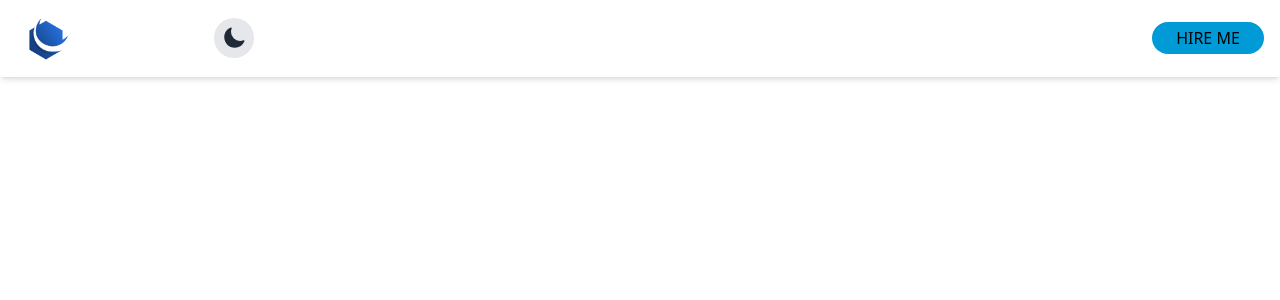
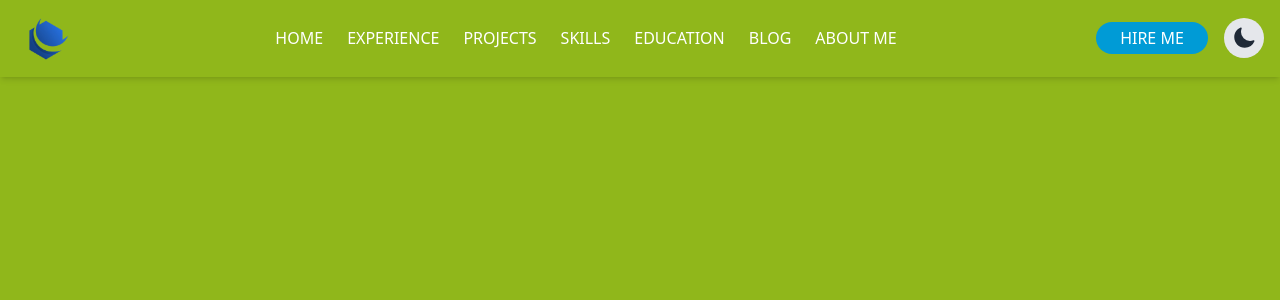
Before and after one commit to sumedha-niroshan/portfolio-, a Next.js app: page / in a window 1280 px wide. Shown: the top 300 px of the page. Built offline with nearby package versions, Linux system fonts and the light colour scheme.

Commit message:
Dark mode created

```diff
--- a/src/app/[components]/DarkModeToggle.jsx
+++ /dev/null
@@ -1,31 +0,0 @@
-"use client";
-import React, { useState, useEffect } from "react";
-import { SunIcon, MoonIcon } from "@heroicons/react/24/solid";
-
-function DarkModeToggle() {
-  const [darkMode, setDarkMode] = useState(false);
-
-  // Sync dark mode with the document
-  useEffect(() => {
-    if (darkMode) {
-      document.documentElement.classList.add("dark");
-    } else {
-      document.documentElement.classList.remove("dark");
-    }
-  }, [darkMode]);
-
-  return (
-    <button
-      onClick={() => setDarkMode(!darkMode)}
-      className="p-2 rounded-full bg-gray-200 dark:bg-gray-800 text-gray-800 dark:text-gray-200 transition-colors duration-300 focus:outline-none"
-    >
-      {darkMode ? (
-        <SunIcon className="h-6 w-6" />
-      ) : (
-        <MoonIcon className="h-6 w-6" />
-      )}
-    </button>
-  );
-}
-
-export default DarkModeToggle;
--- /dev/null
+++ b/src/app/[components]/ThemeToggle.jsx
@@ -0,0 +1,39 @@
+"use client";
+import React, { useState, useEffect } from "react";
+import { SunIcon, MoonIcon } from "@heroicons/react/24/solid";
+
+function ThemeToggle() {
+  const [theme, setTheme] = useState("light");
+
+  // On mount, check for a saved theme in localStorage
+  useEffect(() => {
+    const savedTheme = localStorage.getItem("theme");
+    if (savedTheme) {
+      setTheme(savedTheme);
+      document.body.className = savedTheme; // Set body class
+    }
+  }, []);
+
+  // Toggle theme
+  const toggleTheme = () => {
+    const newTheme = theme === "light" ? "dark" : "light";
+    setTheme(newTheme);
+    document.body.className = newTheme;
+    localStorage.setItem("theme", newTheme); // Save theme to localStorage
+  };
+
+  return (
+    <button
+      onClick={toggleTheme}
+      className="p-2 rounded-full bg-gray-200 dark:bg-gray-800 text-gray-800 dark:text-gray-200 transition-colors duration-300 focus:outline-none"
+    >
+      {theme === "dark" ? (
+        <SunIcon className="h-6 w-6" />
+      ) : (
+        <MoonIcon className="h-6 w-6" />
+      )}
+    </button>
+  );
+}
+
+export default ThemeToggle;
--- a/src/app/[components]/navbar.jsx
+++ b/src/app/[components]/navbar.jsx
@@ -3,7 +3,7 @@ import React, { useState } from "react";
 import Image from "next/image";
 import Link from "next/link";
 import { Bars3Icon, XMarkIcon } from "@heroicons/react/24/solid";
-import DarkModeToggle from "./DarkModeToggle";
+import ThemeToggle from "./ThemeToggle";
 
 function NavBar() {
   const navlinks = [
@@ -26,10 +26,11 @@ function NavBar() {
           <Image src="/favicon.png" width={60} height={60} alt="Logo" />
         </Link>
 
-        {/* Mobile Menu Button */}
+        {/* Mobile Menu and Dark Mode Button (Together in a container) */}
+        <div className="flex items-center space-x-4 md:hidden">
           <button
             onClick={() => setNavbarOpen(!navbarOpen)}
-          className="block md:hidden text-white focus:outline-none"
+            className="text-black dark:text-red focus:outline-none"
           >
             {navbarOpen ? (
               <XMarkIcon className="h-6 w-6" />
@@ -37,7 +38,9 @@ function NavBar() {
               <Bars3Icon className="h-6 w-6" />
             )}
           </button>
-        <DarkModeToggle />
+
+          <ThemeToggle />
+        </div>
 
         {/* Menu Links */}
         <div
@@ -45,12 +48,12 @@ function NavBar() {
             navbarOpen ? "block" : "hidden"
           } absolute md:static top-16 left-0 w-full md:w-auto  md:bg-transparent md:flex md:items-center`}
         >
-          <ul className="flex flex-col md:flex-row md:space-x-6 items-center">
+          <ul className="flex flex-col md:flex-row md:space-x-6 items-center w-full md:w-auto">
             {navlinks.map((link, index) => (
-              <li key={index} className="p-2 md:p-0">
+              <li key={index} className="p-2 md:p-0 w-full md:w-auto">
                 <Link
                   href={link.path}
-                  className="text-white hover:text-[#009BD6] block px-4 py-2 md:px-0"
+                  className="text-white hover:text-myblue block text-center px-4 py-2 md:px-0"
                 >
                   {link.title}
                 </Link>
@@ -58,12 +61,24 @@ function NavBar() {
             ))}
           </ul>
         </div>
-        <div className="hidden md:block">
-          <button className="w-28 h-8 rounded-[30px] bg-[#009BD6]">
+
+        {/* "Hire Me" Button */}
+        <div className="hidden md:flex  items-center space-x-4">
+          <button className="w-28 h-8 rounded-[30px] bg-[#009BD6] text-white hover:bg-[#007AAE] hidden lg:block">
             HIRE ME
           </button>
+          <div className="hidden md:block">
+            <ThemeToggle />
           </div>
         </div>
+      </div>
+
+      {/* Mobile Dark Mode Toggle (When Menu is Open)
+      {navbarOpen && (
+        <div className="md:hidden flex justify-center mt-2">
+          <ThemeToggle />
+        </div>
+      )} */}
     </nav>
   );
 }
--- a/src/app/globals.css
+++ b/src/app/globals.css
@@ -2,9 +2,16 @@
 @tailwind components;
 @tailwind utilities;
 
-:class {
+body.dark {
   --background: #262c2e;
   --foreground: #ededed;
+  --myblue: #009bd6;
+}
+
+body {
+  --background: #90b71b;
+  --foreground: #ededed;
+  --myblue: #009bd6;
 }
 
 @media (prefers-color-scheme: dark) {
--- a/tailwind.config.mjs
+++ b/tailwind.config.mjs
@@ -11,6 +11,7 @@ export default {
       colors: {
         background: "var(--background)",
         foreground: "var(--foreground)",
+        myblue: "var(--myblue)",
       },
     },
   },
```
Lines whose indentation alone changed are shown as unchanged.
